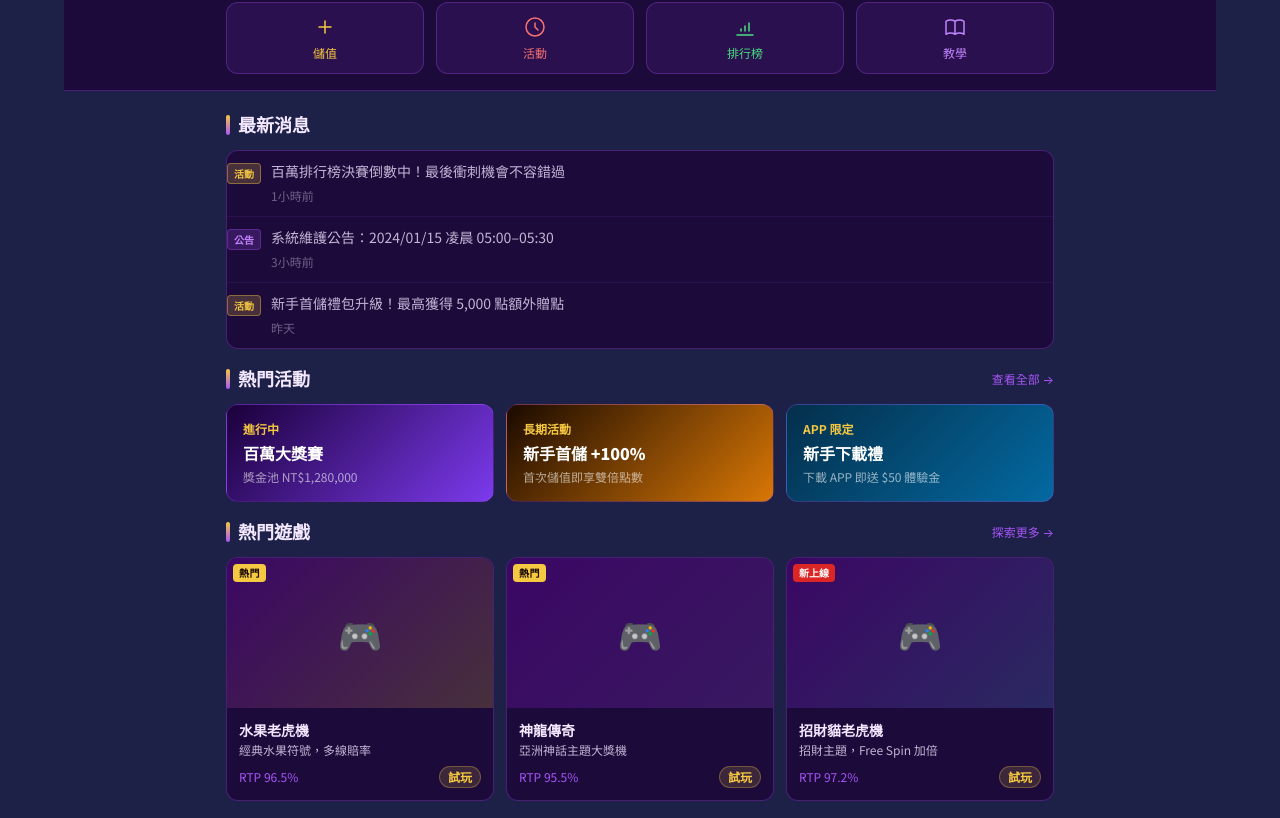
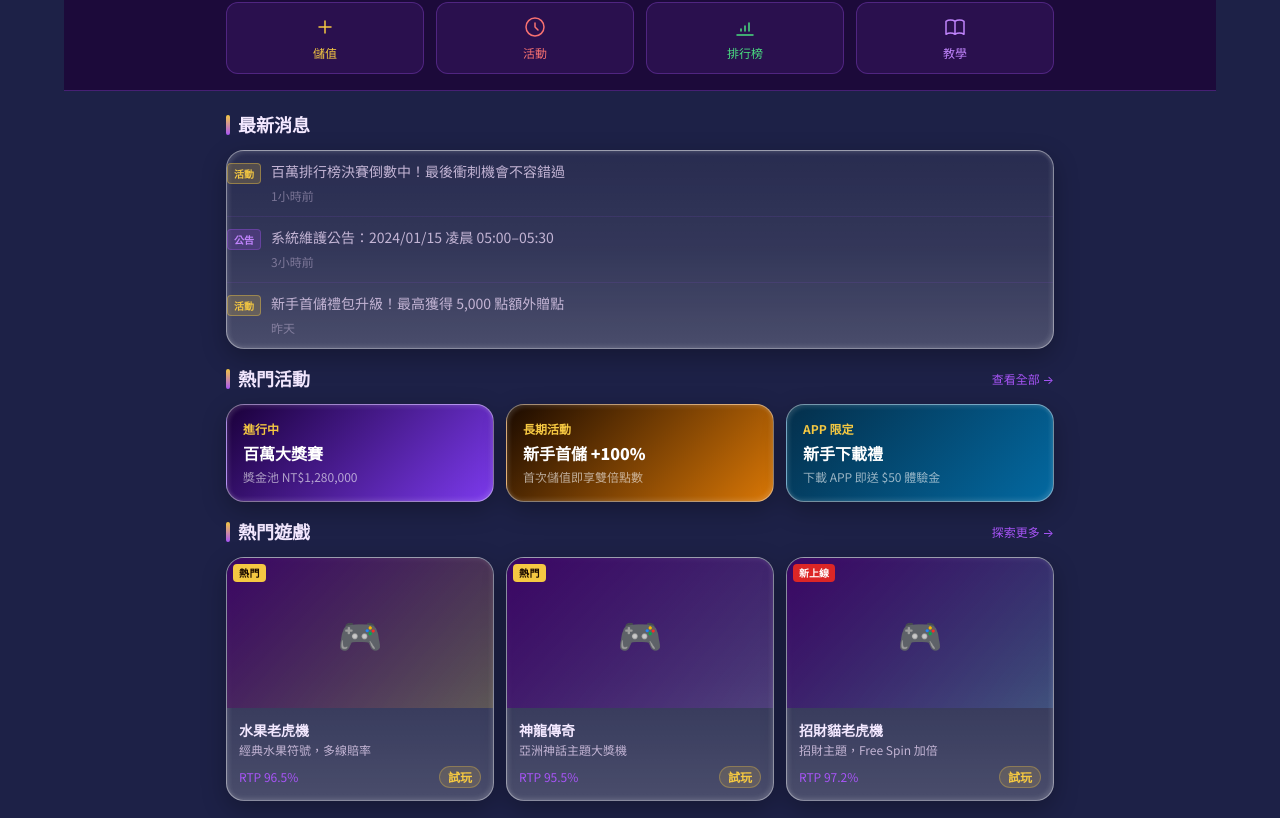
Before and after one commit to Cooperfu615-Desinger/Yota_Website_Nuxt, a Nuxt app: page / in a window 1280 px wide. Shown: the part 620-1438 px from the top of the page. Built offline with nearby package versions, Linux system fonts and the light colour scheme.

Commit message:
style: card-purple 改為玻璃質感（白色半透明 + backdrop-filter + 白色邊框 + inset 光澤）
圓角統一 18px，與懸浮卡風格一致。
熱門活動卡片 inline background 不受影響。

Co-Authored-By: Claude Sonnet 4.6 <noreply@anthropic.com>

```diff
--- a/assets/css/main.css
+++ b/assets/css/main.css
@@ -264,16 +264,29 @@ body {
 
 /* ── 卡片 ── */
 .card-purple {
-  background: var(--color-bg-card);
-  border: 1px solid var(--color-border);
-  border-radius: 12px;
+  background: linear-gradient(180deg,
+    rgba(255,255,255,0.05)  0%,
+    rgba(255,255,255,0.10) 50%,
+    rgba(255,255,255,0.20) 100%
+  );
+  backdrop-filter: blur(8px);
+  -webkit-backdrop-filter: blur(8px);
+  border: 1px solid rgba(255,255,255,0.45);
+  border-radius: 18px;
   overflow: hidden;
-  transition: border-color 0.2s, transform 0.2s;
+  box-shadow:
+    0 8px 24px rgba(0,0,0,0.28),
+    inset 2px 2px 4px rgba(255,255,255,0.13),
+    inset -2px -2px 4px rgba(255,255,255,0.13);
+  transition: transform 0.2s, box-shadow 0.2s;
 }
 
 .card-purple:hover {
-  border-color: rgba(168, 85, 247, 0.6);
   transform: translateY(-2px);
+  box-shadow:
+    0 12px 32px rgba(0,0,0,0.35),
+    inset 2px 2px 4px rgba(255,255,255,0.18),
+    inset -2px -2px 4px rgba(255,255,255,0.18);
 }
 
 .card-gold-border {
```
